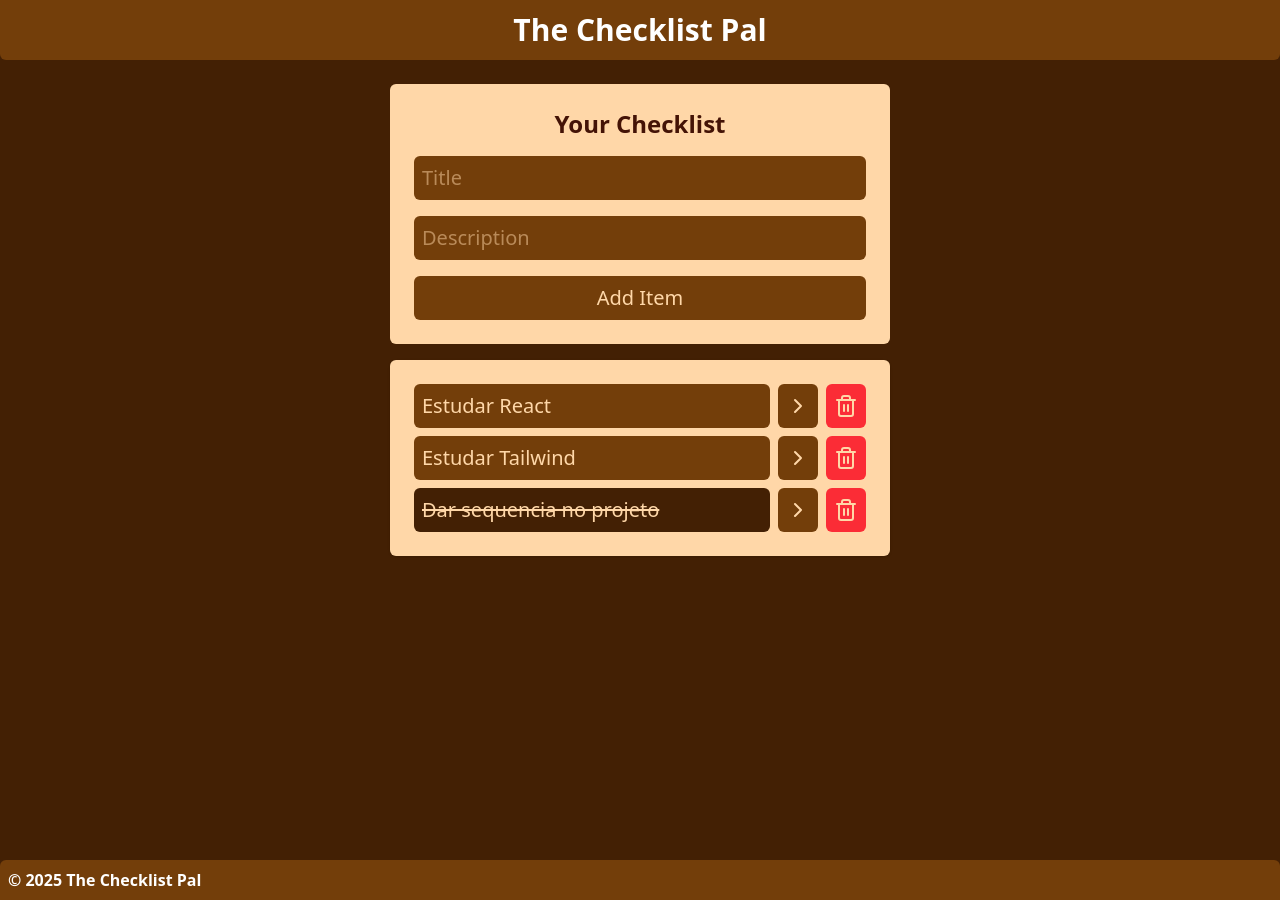
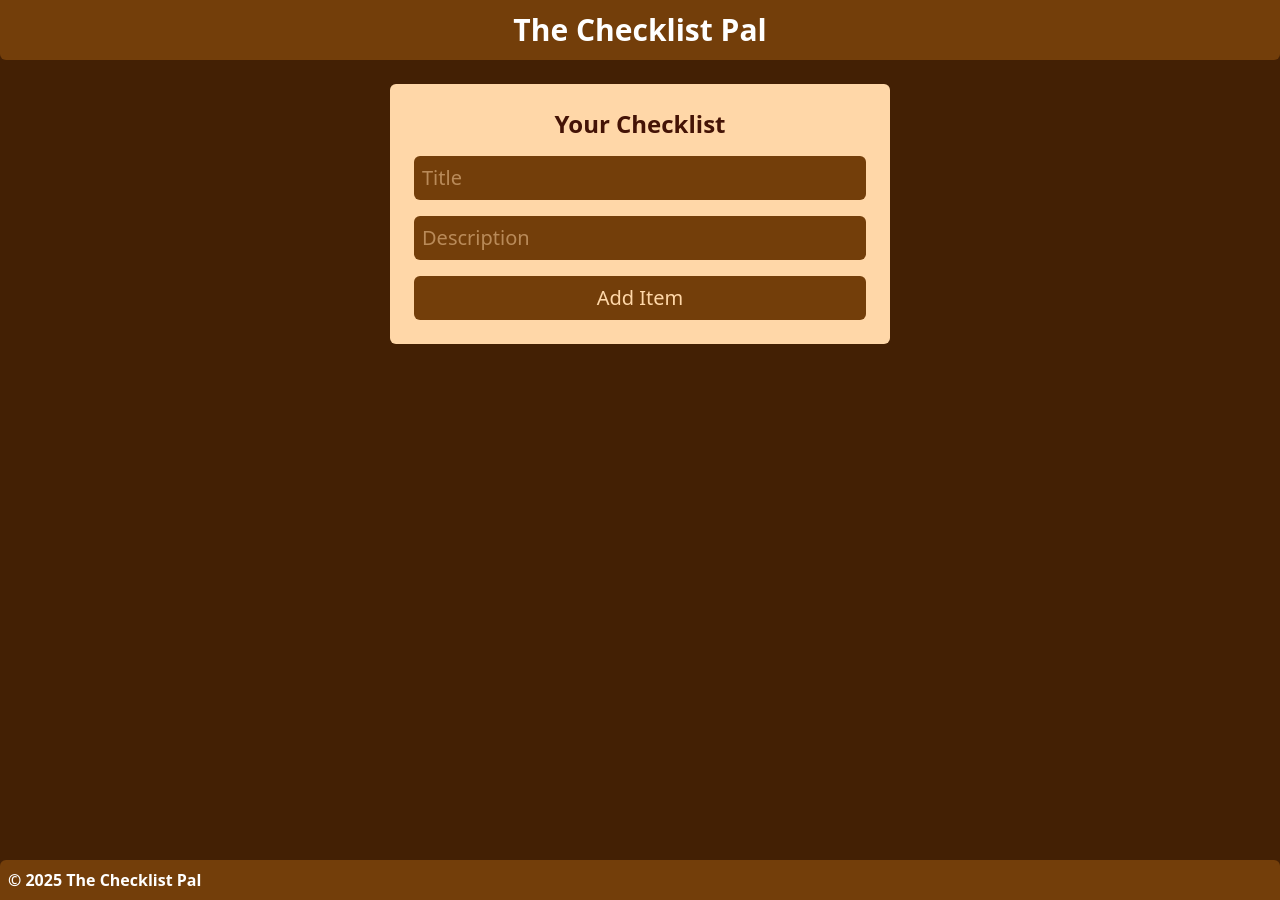
Before and after one commit to HJacobi1/TheChecklistPal, a React (Vite) app: page / in a window 1280 px wide. Built offline with nearby package versions, Linux system fonts and the light colour scheme.

Commit message:
Added storage to localStorage

```diff
--- a/src/App.jsx
+++ b/src/App.jsx
@@ -1,29 +1,16 @@
-import { useState } from "react";
+import { useEffect, useState } from "react";
 import AddTask from "./components/AddTask";
 import Tasks from "./components/Tasks";
 import { v4 } from "uuid";
 
 function App() {
-  const [tasks, setTasks] = useState([
-    {
-      id: 0,
-      title: "Estudar React",
-      description: "Descrição 1234",
-      isCompleted: false,
-    },
-    {
-      id: 1,
-      title: "Estudar Tailwind",
-      description: "Descrição 567",
-      isCompleted: false,
-    },
-    {
-      id: 2,
-      title: "Dar sequencia no projeto",
-      description: "Descrição projeto",
-      isCompleted: true,
-    },
-  ]);
+  const [tasks, setTasks] = useState(
+    JSON.parse(localStorage.getItem("tasks")) || []
+  );
+
+  useEffect(() => {
+    localStorage.setItem("tasks", JSON.stringify(tasks));
+  }, [tasks]);
 
   function onTaskClick(taskId) {
     const updatedTasks = tasks.map((task) => {
@@ -71,7 +58,9 @@ function App() {
             />
           </section>
         </main>
-        <footer className="text-white bg-yellow-900 p-2 font-bold rounded-t-md">&copy; 2025 The Checklist Pal</footer>
+        <footer className="text-white bg-yellow-900 p-2 font-bold rounded-t-md">
+          &copy; 2025 The Checklist Pal
+        </footer>
       </div>
     </>
   );
--- a/src/components/Tasks.jsx
+++ b/src/components/Tasks.jsx
@@ -15,7 +15,11 @@ function Tasks({ tasks, onTaskClick, onTaskDelete }) {
 
   return (
     <div>
-      <ul className="space-y-2 p-6 bg-orange-200 rounded-md shadow text-xl">
+      <ul
+        className={`space-y-2 p-6 bg-orange-200 rounded-md shadow text-xl ${
+          tasks.length == 0 && "invisible"
+        }`}
+      >
         {tasks.map((task) => (
           <li key={task.id} className="flex gap-2">
             <button
```
